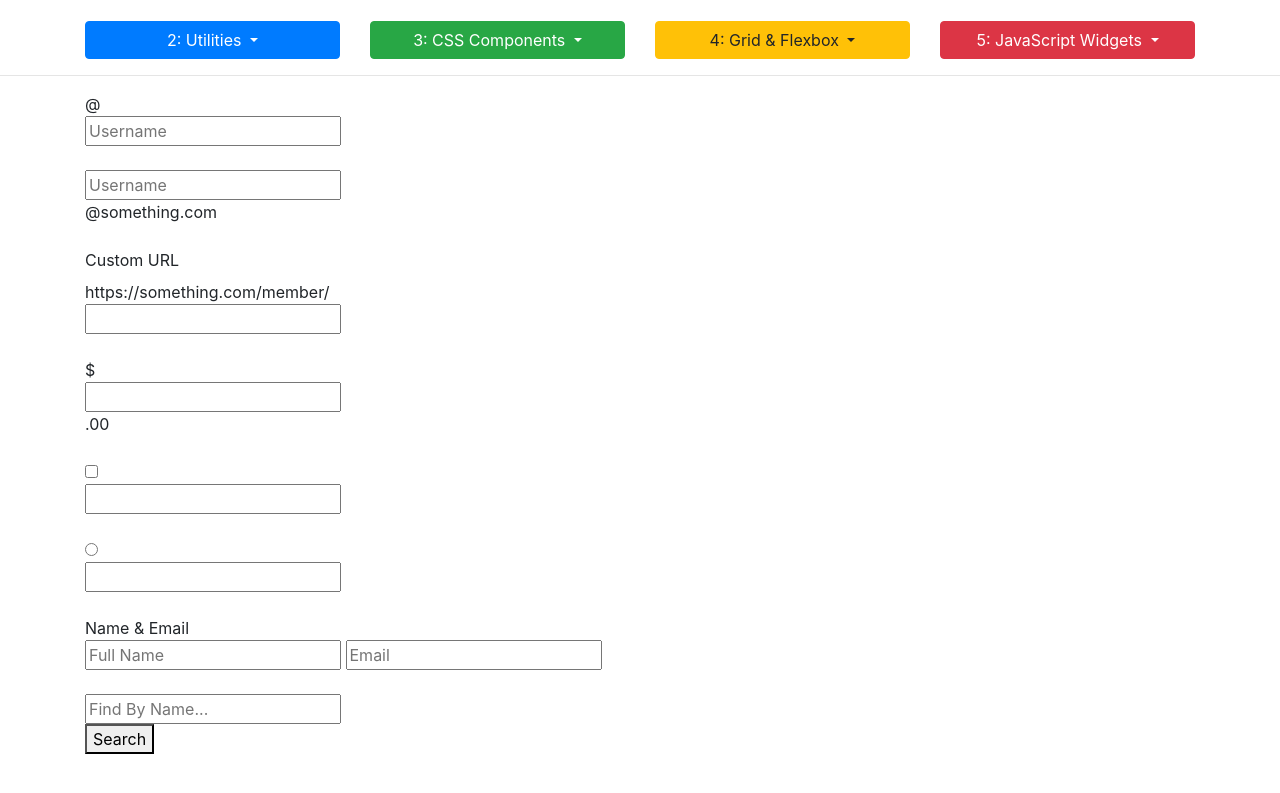
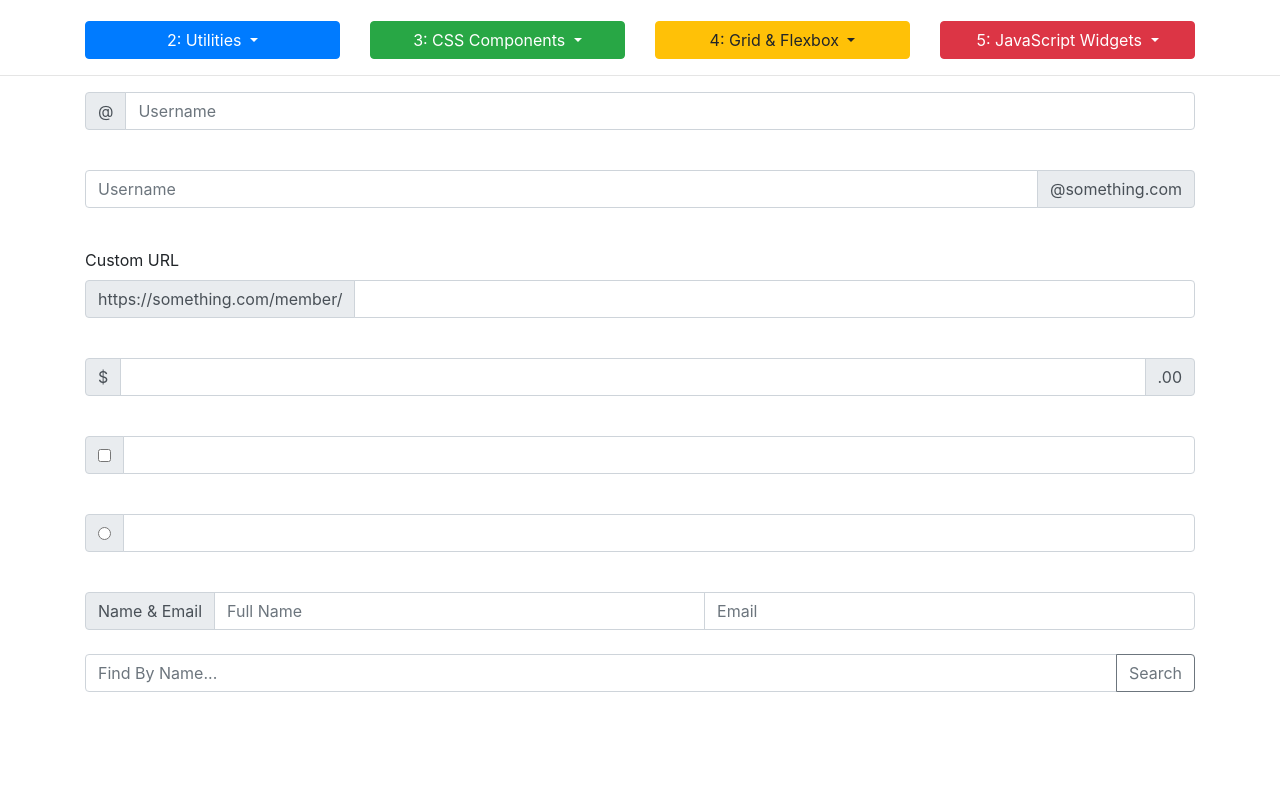
Before and after one commit to HyecheonLee/bootstrap-study, a website: page sandbox/3_6_input_groups.html in a window 1280 px wide. Shown: the part 113-906 px from the top of the page. Drawn offline with nearby package versions, Linux system fonts and the light colour scheme.

Commit message:
input group

```diff
--- a/sandbox/3_6_input_groups.html
+++ b/sandbox/3_6_input_groups.html
@@ -5,7 +5,8 @@
     <meta charset="UTF-8">
     <meta name="viewport" content="width=device-width, initial-scale=1.0">
     <meta http-equiv="X-UA-Compatible" content="ie=edge">
-    <link rel="stylesheet" href="https://stackpath.bootstrapcdn.com/bootstrap/4.1.1/css/bootstrap.min.css" integrity="sha384-WskhaSGFgHYWDcbwN70/dfYBj47jz9qbsMId/iRN3ewGhXQFZCSftd1LZCfmhktB"
+    <link rel="stylesheet" href="https://stackpath.bootstrapcdn.com/bootstrap/4.1.1/css/bootstrap.min.css"
+          integrity="sha384-WskhaSGFgHYWDcbwN70/dfYBj47jz9qbsMId/iRN3ewGhXQFZCSftd1LZCfmhktB"
           crossorigin="anonymous">
 
     <title>Bootstrap Sandbox</title>
@@ -88,86 +89,86 @@
     <!--####################START HERE#####################-->
 
     <!-- BASIC INPUT GROUPS -->
-        <div>
-            <div>
-                <span>@</span>
+    <div class="input-group mb-3">
+        <div class="input-group-prepend">
+            <span class="input-group-text">@</span>
         </div>
-            <input type="text" placeholder="Username">
+        <input class="form-control" type="text" placeholder="Username"/>
     </div>
 
     <br>
 
-        <div>
-            <input type="text" placeholder="Username">
-            <div>
-                <span>@something.com</span>
+    <div class="input-group mb-3">
+        <input class="form-control" type="text" placeholder="Username">
+        <div class="input-group-append">
+            <span class="input-group-text">@something.com</span>
         </div>
     </div>
 
     <br>
 
     <label for="basic-url">Custom URL</label>
-        <div>
-            <div>
-                <span>https://something.com/member/</span>
+    <div class="input-group mb-3">
+        <div class="input-group-prepend">
+            <span class="input-group-text">https://something.com/member/</span>
         </div>
-            <input type="text">
+        <input class="form-control" type="text">
     </div>
 
     <br>
 
-        <div>
-            <div>
-                <span>$</span>
+    <div class="input-group mb-3">
+        <div class="input-group-prepend">
+            <span class="input-group-text">$</span>
         </div>
-            <input type="text">
-            <div>
-                <span>.00</span>
+        <input class="form-control" type="text">
+        <div class="input-group-append">
+            <span class="input-group-text">.00</span>
         </div>
     </div>
 
     <br>
 
     <!-- CHECKBOX -->
-        <div>
-            <div>
-                <div>
+    <div class="input-group mb-3">
+        <div class="input-group-prepend">
+            <div class="input-group-text">
                 <input type="checkbox">
             </div>
         </div>
-            <input type="text">
+        <input class="form-control" type="text">
     </div>
 
     <br>
 
     <!-- RADIO -->
-        <div>
-            <div>
-                <div>
+    <div class="input-group mb-3">
+        <div class="input-group-prepend">
+            <div class="input-group-text">
                 <input type="radio">
             </div>
         </div>
-            <input type="text">
+        <input class="form-control" type="text">
     </div>
 
     <br>
 
     <!-- MULTIPLE INPUTS -->
-        <div>
-            <div>
-                <span id="">Name & Email</span>
+    <div class="input-group">
+        <div class="input-group-prepend">
+            <span class="input-group-text" id="">Name & Email</span>
         </div>
-            <input type="text" placeholder="Full Name">
-            <input type="email" placeholder="Email">
+        <input class="form-control" type="text" placeholder="Full Name">
+        <input class="form-control" type="email" placeholder="Email">
     </div>
 
     <br>
 
     <!-- BUTTON ADDONS -->
-        <div>
-            <input type="text" placeholder="Find By Name...">
-            <div>
-                <button type="button">Search</button>
+    <div class="input-group">
+        <input class="form-control" type="text" placeholder="Find By Name...">
+        <div class="input-group-append">
+            <button class="btn btn-outline-secondary" type="button">Search</button>
         </div>
     </div>
 
@@ -175,11 +176,14 @@
 <!-- ./container -->
 <div style="margin-top:500px;"></div>
 
-    <script src="https://code.jquery.com/jquery-3.3.1.slim.min.js" integrity="sha384-q8i/X+965DzO0rT7abK41JStQIAqVgRVzpbzo5smXKp4YfRvH+8abtTE1Pi6jizo"
+<script src="https://code.jquery.com/jquery-3.3.1.slim.min.js"
+        integrity="sha384-q8i/X+965DzO0rT7abK41JStQIAqVgRVzpbzo5smXKp4YfRvH+8abtTE1Pi6jizo"
         crossorigin="anonymous"></script>
-    <script src="https://cdnjs.cloudflare.com/ajax/libs/popper.js/1.14.3/umd/popper.min.js" integrity="sha384-ZMP7rVo3mIykV+2+9J3UJ46jBk0WLaUAdn689aCwoqbBJiSnjAK/l8WvCWPIPm49"
+<script src="https://cdnjs.cloudflare.com/ajax/libs/popper.js/1.14.3/umd/popper.min.js"
+        integrity="sha384-ZMP7rVo3mIykV+2+9J3UJ46jBk0WLaUAdn689aCwoqbBJiSnjAK/l8WvCWPIPm49"
         crossorigin="anonymous"></script>
-    <script src="https://stackpath.bootstrapcdn.com/bootstrap/4.1.1/js/bootstrap.min.js" integrity="sha384-smHYKdLADwkXOn1EmN1qk/HfnUcbVRZyYmZ4qpPea6sjB/pTJ0euyQp0Mk8ck+5T"
+<script src="https://stackpath.bootstrapcdn.com/bootstrap/4.1.1/js/bootstrap.min.js"
+        integrity="sha384-smHYKdLADwkXOn1EmN1qk/HfnUcbVRZyYmZ4qpPea6sjB/pTJ0euyQp0Mk8ck+5T"
         crossorigin="anonymous"></script>
 </body>
 
```
Lines whose indentation alone changed are shown as unchanged.
